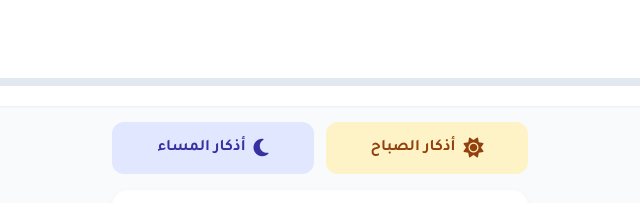
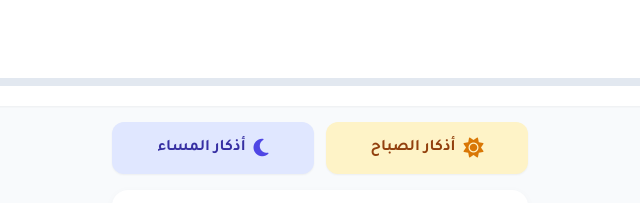
Before and after one commit to Alnaqeeb2025/daily-routine, a plain HTML site: page index.html in a window 1280 px wide. Shown: the top 203 px of the page, 320-960 px from the left. Drawn offline with nearby package versions, Linux system fonts and the light colour scheme.

Commit message:
Update index.html

```diff
--- a/index.html
+++ b/index.html
@@ -43,12 +43,12 @@
 
     <main class="p-4 max-w-md mx-auto">
 
-        <section class="grid grid-cols-2 gap-3 mb-4">
-            <a href="https://dorar.net/adhkar/1" target="_blank" class="bg-amber-100 text-amber-800 p-3 rounded-xl flex items-center justify-center gap-2 font-bold hover:bg-amber-200 transition">
-                <i class="fa-solid fa-sun text-xl"></i> أذكار الصباح
+<section class="grid grid-cols-2 gap-3 mb-4">
+            <a href="https://kalemtayeb.com/adhkar/section/1" target="_blank" class="bg-amber-100 text-amber-800 p-3 rounded-xl flex items-center justify-center gap-2 font-bold hover:bg-amber-200 transition shadow-sm">
+                <i class="fa-solid fa-sun text-xl text-amber-600"></i> أذكار الصباح
             </a>
-            <a href="https://dorar.net/adhkar/2" target="_blank" class="bg-indigo-100 text-indigo-800 p-3 rounded-xl flex items-center justify-center gap-2 font-bold hover:bg-indigo-200 transition">
-                <i class="fa-solid fa-moon text-xl"></i> أذكار المساء
+            <a href="https://kalemtayeb.com/adhkar/section/2" target="_blank" class="bg-indigo-100 text-indigo-800 p-3 rounded-xl flex items-center justify-center gap-2 font-bold hover:bg-indigo-200 transition shadow-sm">
+                <i class="fa-solid fa-moon text-xl text-indigo-600"></i> أذكار المساء
             </a>
         </section>
 
```
